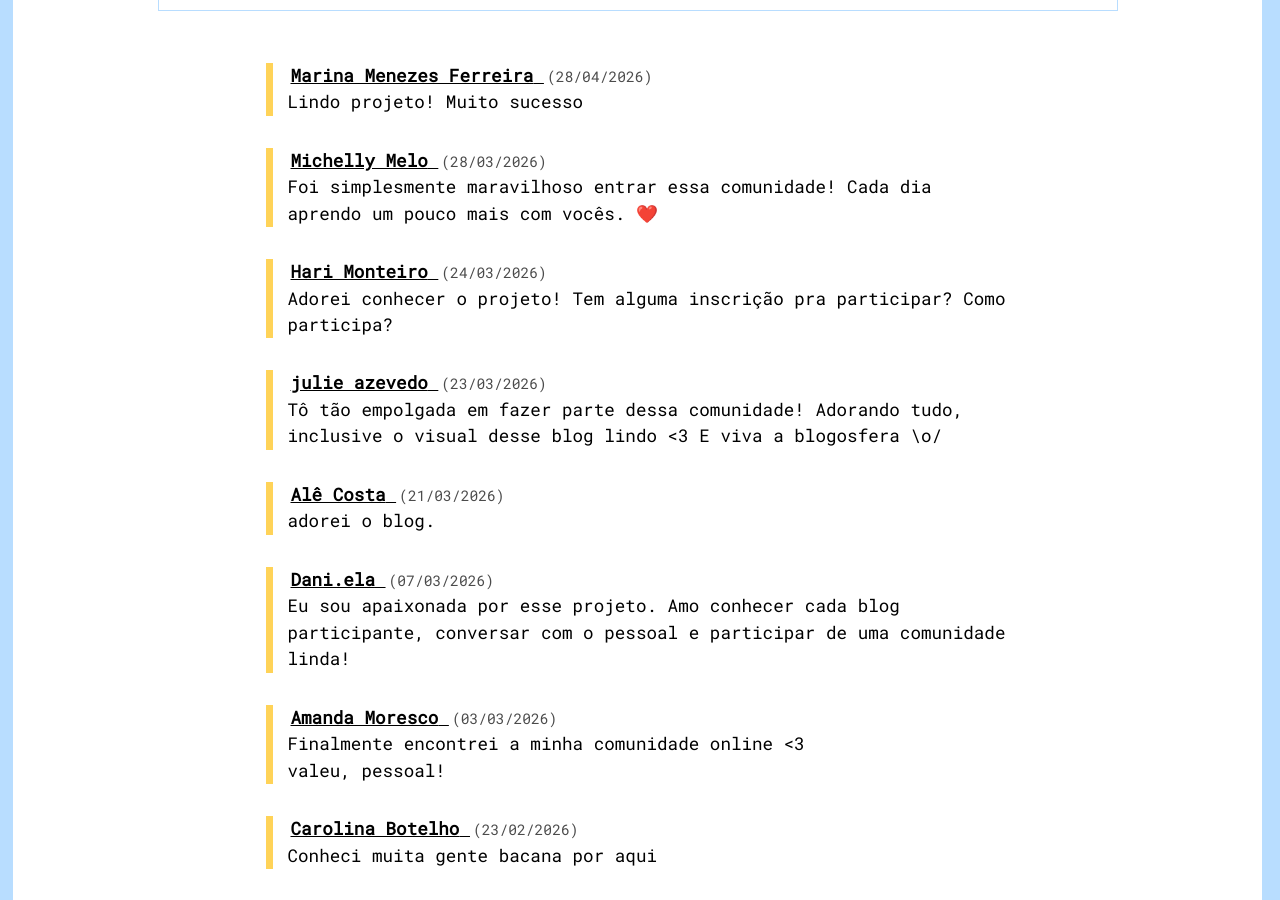
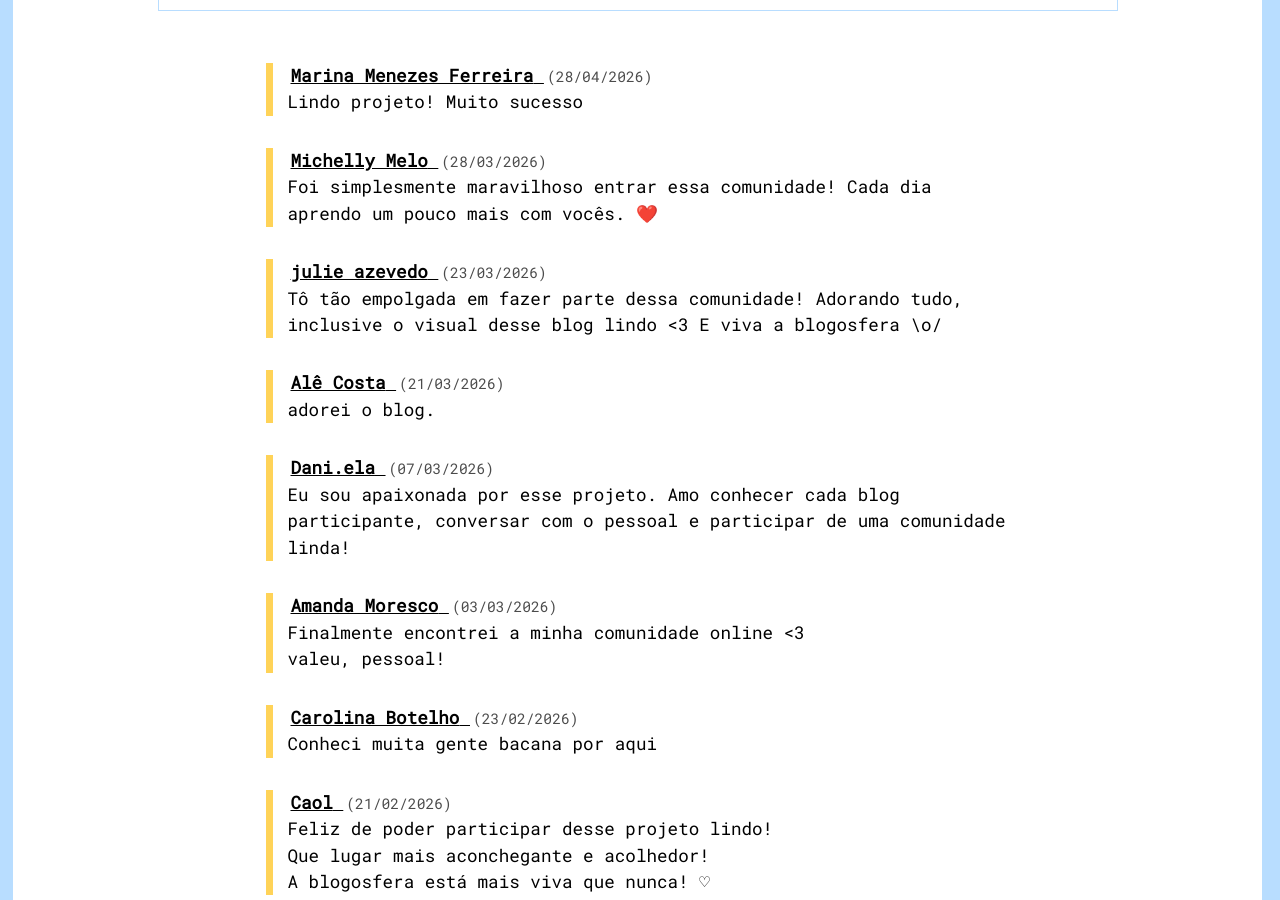
Before and after one commit to bamoretti/entreblogs, a Jekyll site: the page built from livro-de-visitas.md, in a window 1280 px wide and 900 px high, scrolled down 413 px. Built offline with Jekyll 4.4.1, drawn with Linux system fonts in a browser that asks for light colours; comment, search, counter and statistics services are not loaded.

Commit message:
Update livro-de-visitas.yml

```diff
--- a/_data/livro-de-visitas.yml
+++ b/_data/livro-de-visitas.yml
@@ -9,12 +9,6 @@
   data: "28/03/2026"
   mensagem: |
     Foi simplesmente maravilhoso entrar essa comunidade! Cada dia aprendo um pouco mais com vocês. ❤️
-
-- nome: "Hari Monteiro"
-  site: "https://diario-otome.blogspot.com/"
-  data: "24/03/2026"
-  mensagem: |
-    Adorei conhecer o projeto! Tem alguma inscrição pra participar? Como participa?
 
 - nome: "julie azevedo"
   site: "https://julietheblog.blogspot.com/"
```
